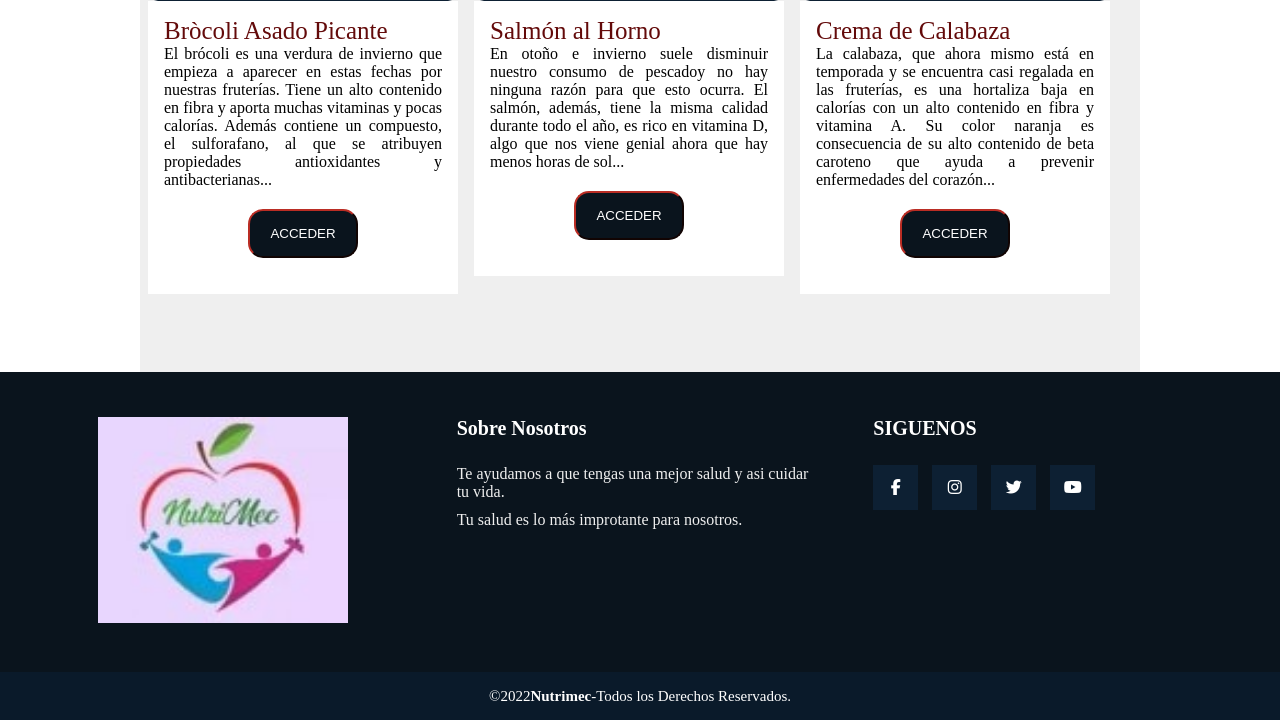
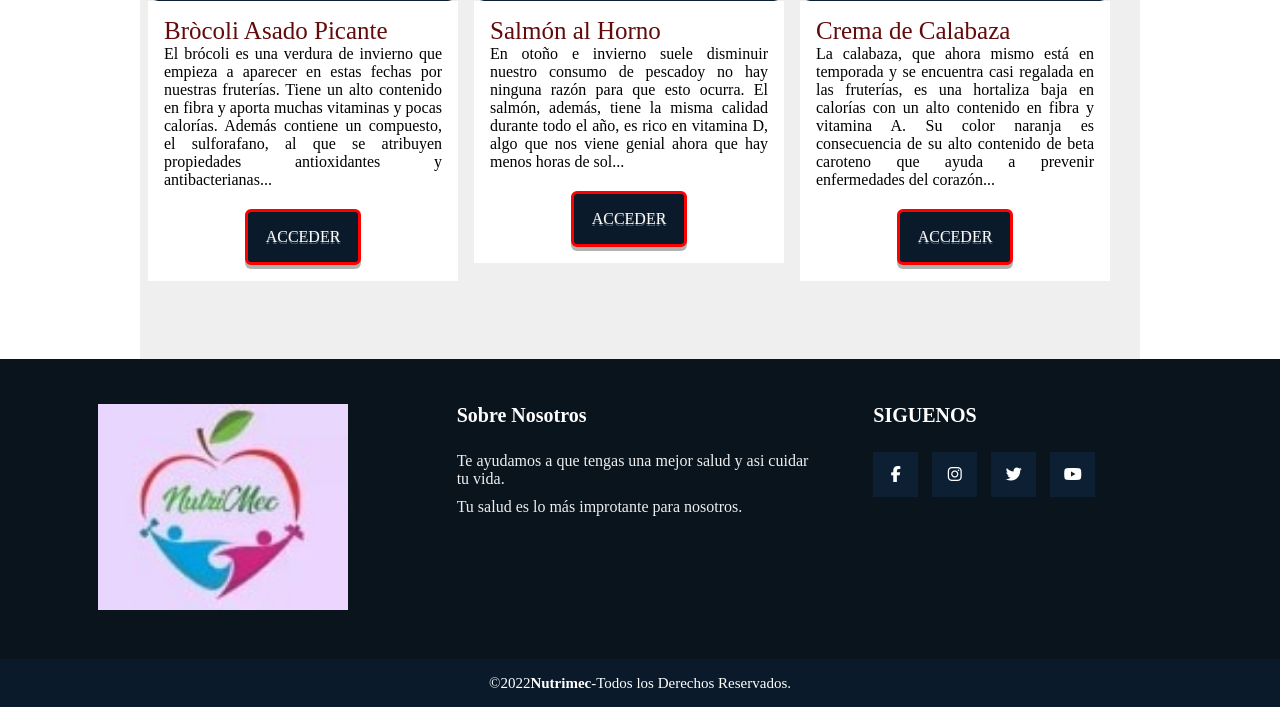
Before and after one commit to kevin131372/Nutrimec, a Django app: page / in a window 1280 px wide. Shown: the part 934-1654 px from the top of the page. Run offline with Django 3.2, Linux system fonts and the light colour scheme; some libraries are stand-ins or nearby versions; some web fonts are replaced.

Commit message:
cambios de proyecto

```diff
--- a/core/static/css/estiloPrincipal.css
+++ b/core/static/css/estiloPrincipal.css
@@ -233,3 +233,30 @@ nav ul li a:hover::before{
     width: 100%;
 
 }
+/*estilos de acceder*/
+#main-contaiener{
+    padding-top: 100px;
+    text-align: center;
+}
+.btn{
+    margin-top: 20px;
+    border-radius: 6px;
+    padding:16px 18px ;
+    display: inline-block;
+    text-decoration: none;
+    text-shadow: 0 2px 0 rgba(255,255,255,0.3);
+    box-shadow:0 4px 0 rgba(0,0,0,0.3) ;
+
+}
+.btn-green{
+    color: rgb(255, 255, 255);
+    background-color: #0a1a2a;
+    border: 3px solid red;
+    cursor: pointer;
+}
+.btn-green:hover{
+    background-color: #630a0a;
+}
+.btn-green:active{
+    background-color: #415d69;
+}
--- a/core/templates/core/index.html
+++ b/core/templates/core/index.html
@@ -31,7 +31,6 @@
               <li><a  href="{% url 'contact' %}">Contactos </a></li>
               <li><a href="{% url 'register' %}">Registro </a></li>
               <li><a href="{% url 'nosotros' %}">Nosotros </a></li>
-
             </ul>
           </nav>
         </div>
@@ -64,7 +63,10 @@
                 vitaminas y pocas calorías. Además contiene un compuesto,
                  el sulforafano, al que se atribuyen propiedades
                  antioxidantes y antibacterianas... </p>
-                <center><input type="submit"class="boton"value="ACCEDER">
+                <center>
+                <div id="main-container">
+                    <a  href="{% url 'register' %}" class="btn btn-green">ACCEDER </a>
+                </div>
                 </center>
               </div>
           </article>
@@ -83,7 +85,10 @@
                 El salmón, además, tiene la misma calidad durante todo el año,
                 es rico en vitamina D, algo que nos viene genial
                 ahora que hay menos horas de sol...</p>
-                <center><input type="submit"class="boton"value="ACCEDER">
+                <center>
+                <div id="main-container">
+                    <a  href="{% url 'register' %}" class="btn btn-green">ACCEDER </a>
+                </div>
                 </center>
               </div>
           </article>
@@ -101,7 +106,10 @@
                 baja en calorías con un alto contenido en fibra y vitamina A.
                 Su color naranja es consecuencia de su alto contenido de
                 beta caroteno que ayuda a prevenir enfermedades del corazón...</p>
-                <center><input type="submit"class="boton"value="ACCEDER">
+                <center>
+                <div id="main-container">
+                    <a  href="{% url 'register' %}" class="btn btn-green">ACCEDER </a>
+                </div>
                 </center>
               </div>
           </article>
--- a/core/views.py
+++ b/core/views.py
@@ -1,19 +1,23 @@
-from email import message
+from django.contrib import messages
 from multiprocessing import context
 from tkinter.tix import Form
 from urllib import response
-from django.shortcuts import render, HttpResponse
+from django.shortcuts import render, HttpResponse, redirect
 from .models import *
 from django.contrib.auth.forms import UserCreationForm
 
 # Create your views here.
 def register (request):
-    new_nombres = request.POST.get('name','')
-    new_apellidos = request.POST.get("lastname",'')
-    new_correo = request.POST.get("correo",'')
-    new_password = request.POST.get("password",'')
-    user = User(nombres=new_nombres,apellidos=new_apellidos,correo=new_correo,password=new_password)
-    user.save()
+    if request.method =='POST':
+        new_nombres = request.POST.get('name','')
+        new_apellidos = request.POST.get("lastname",'')
+        new_correo = request.POST.get("correo",'')
+        new_password = request.POST.get("password",'')
+        user = User(nombres=new_nombres,apellidos=new_apellidos,correo=new_correo,password=new_password)
+        user.save()
+        return redirect('recetas')
+    else:
+        User()
     return render(request, 'core/register.html')
 
 def index (request):
```
Also changed, not shown: Nutrimec/settings.py (+3 -8 lines), core/templates/core/recetas.html (+72 -36 lines), db.sqlite3 (added).
